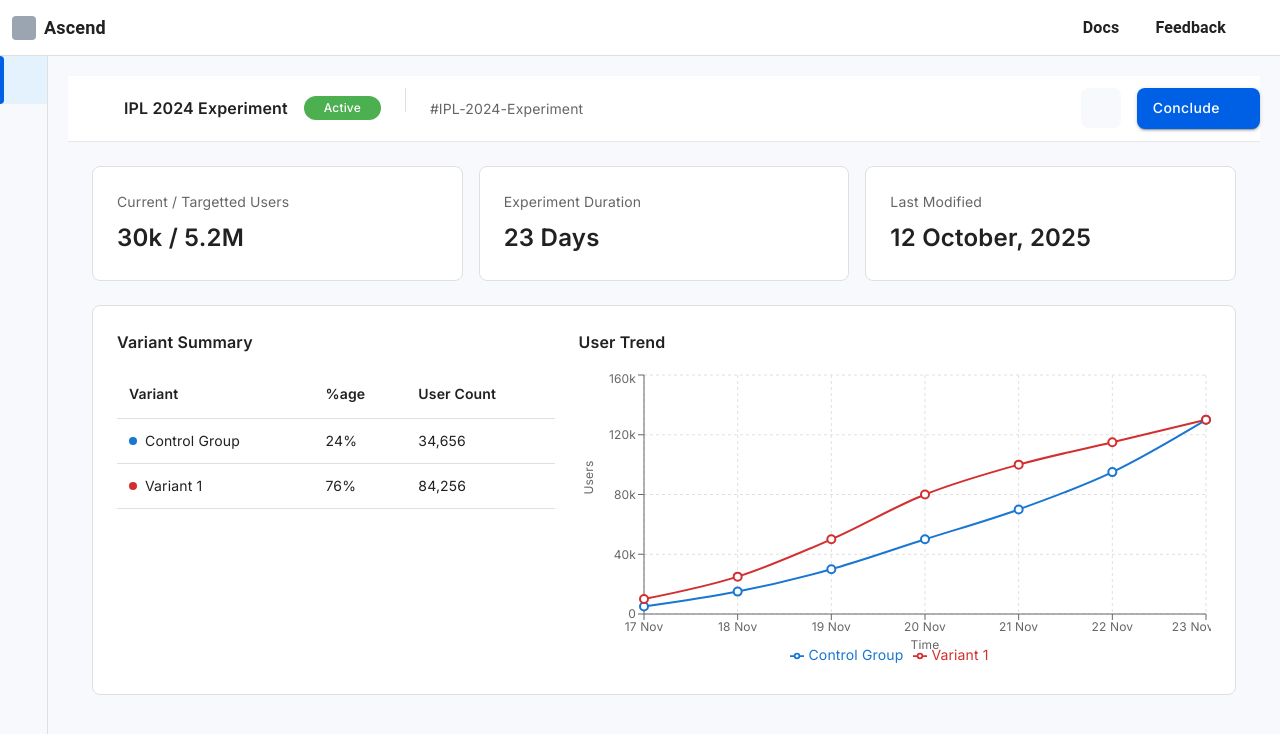
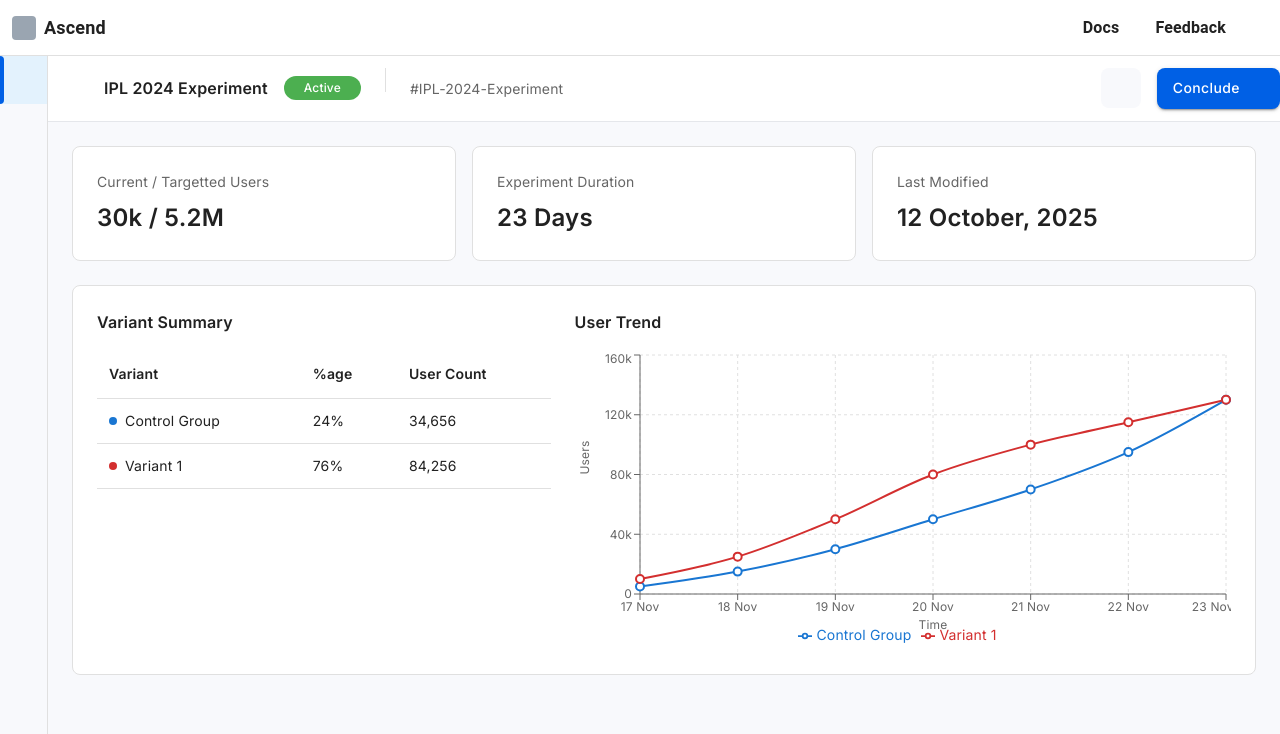
Before and after one commit to dream-horizon-org/ascend-panel, a React (Vite) app: page /experiment in a window 1280 px wide. Shown: the top 734 px of the page. Built offline with nearby package versions, Linux system fonts and the light colour scheme; some icons are missing.

Commit message:
chore: fix padding

```diff
--- a/src/components/Layout/Layout.tsx
+++ b/src/components/Layout/Layout.tsx
@@ -44,7 +44,6 @@ export default function Layout({ children }: { children: React.ReactNode }) {
           component="main"
           sx={{
             flexGrow: 1,
-            padding: theme.customSpacing.contentPadding,
             marginLeft: theme.customSpacing.sidebarWidth,
             overflowY: "auto",
             height: `calc(100vh - ${theme.customSpacing.appBarHeight})`,
```
